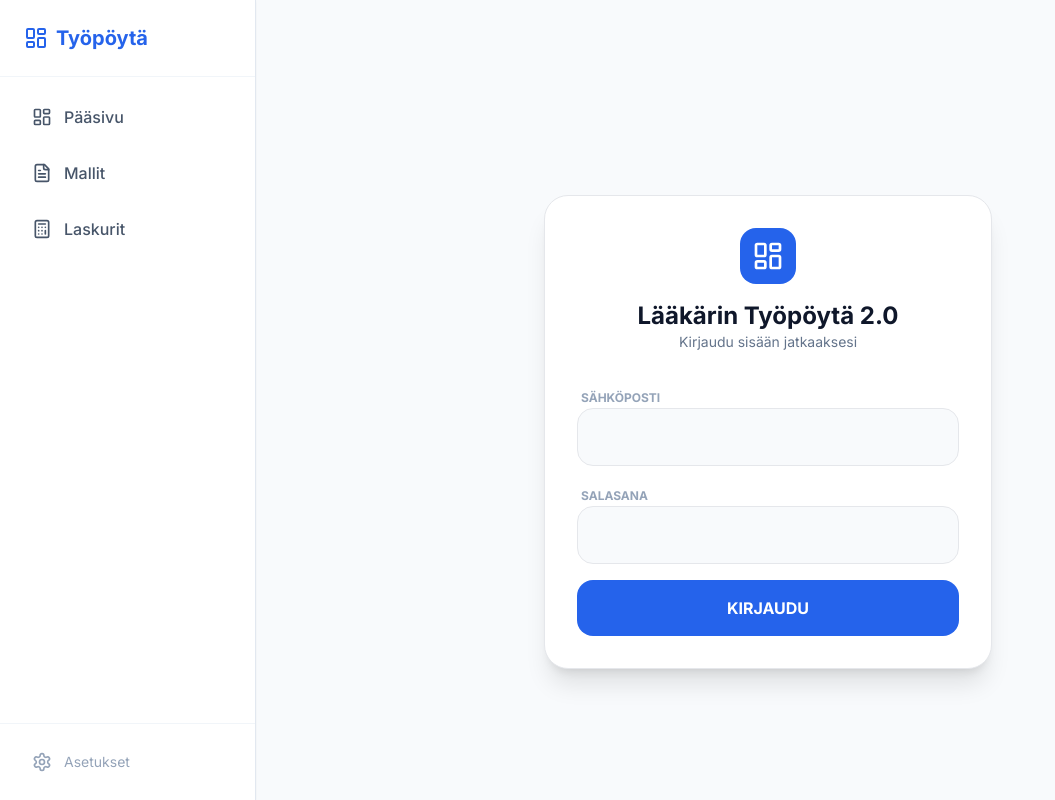
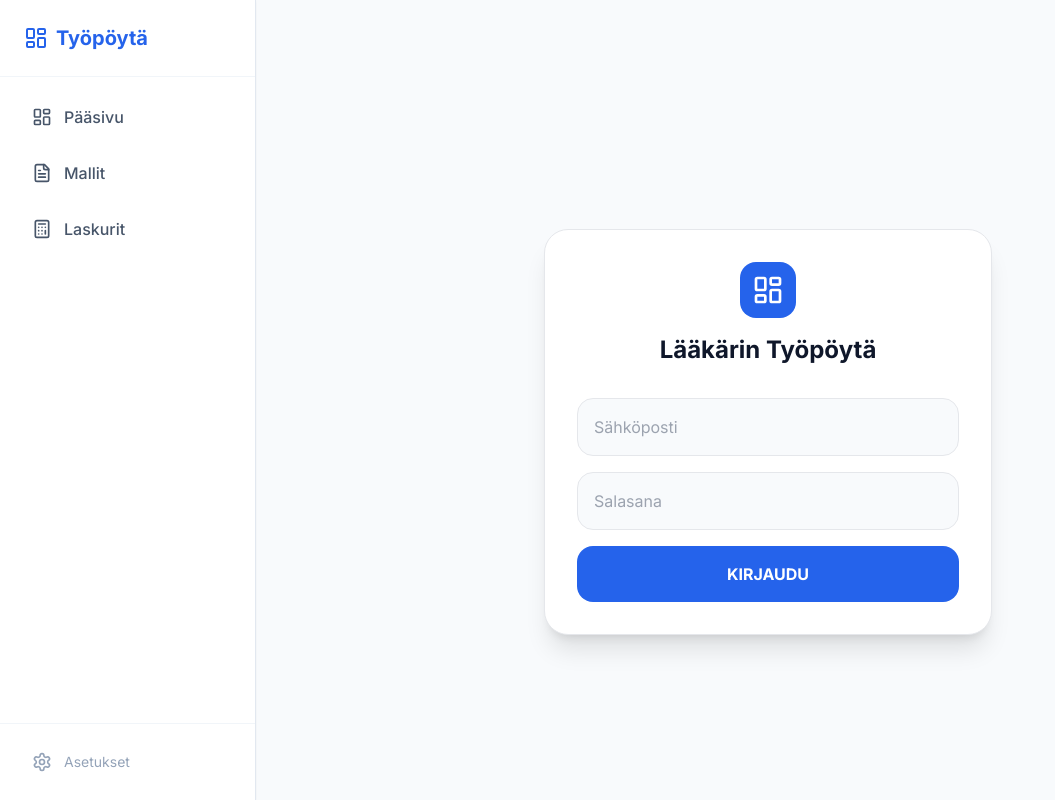
Before and after one commit to kapiur/LaakarinTyopoyta, a Next.js app: page /login in a window 1280 px wide. Shown: the whole page, without its empty margins (0-1055 px from the left). Built offline with nearby package versions, Linux system fonts and the light colour scheme.

Commit message:
Update page.tsx

```diff
--- a/app/login/page.tsx
+++ b/app/login/page.tsx
@@ -2,24 +2,42 @@
 import { useState } from 'react';
 import { signIn } from 'next-auth/react';
 import { useRouter } from 'next/navigation';
-import { LayoutDashboard } from 'lucide-react';
+import { LayoutDashboard, Loader2 } from 'lucide-react';
 
 export default function LoginPage() {
   const [email, setEmail] = useState('');
   const [password, setPassword] = useState('');
   const [error, setError] = useState('');
+  const [loading, setLoading] = useState(false);
   const router = useRouter();
 
   const handleSubmit = async (e: React.FormEvent) => {
     e.preventDefault();
-    const res = await signIn('credentials', {
-      email,
-      password,
-      redirect: false
-    });
+    setLoading(true);
+    setError('');
 
-    if (res?.error) setError('Väärä sähköposti tai salasana');
-    else router.push('/');
+    try {
+      console.log("Yritetään kirjautua...", email);
+      const res = await signIn('credentials', {
+        email: email.toLowerCase().trim(),
+        password: password,
+        redirect: false
+      });
+
+      console.log("Vastaus:", res);
+
+      if (res?.error) {
+        setError('Väärä sähköposti tai salasana');
+      } else if (res?.ok) {
+        router.push('/');
+        router.refresh(); // Обновляем состояние сервера
+      }
+    } catch (err) {
+      console.error("Kirjautumisvirhe:", err);
+      setError('Palvelinvirhe. Yritä uudelleen.');
+    } finally {
+      setLoading(false);
+    }
   };
 
   return (
@@ -29,21 +47,35 @@ export default function LoginPage() {
           <div className="bg-blue-600 p-3 rounded-2xl mb-4 text-white">
             <LayoutDashboard size={32} />
           </div>
-          <h1 className="text-2xl font-bold">Lääkärin Työpöytä 2.0</h1>
-          <p className="text-slate-500 text-sm">Kirjaudu sisään jatkaaksesi</p>
+          <h1 className="text-2xl font-bold">Lääkärin Työpöytä</h1>
         </div>
 
         <form onSubmit={handleSubmit} className="space-y-4">
-          <div>
-            <label className="text-xs font-bold text-slate-400 uppercase ml-1">Sähköposti</label>
-            <input type="email" value={email} onChange={e => setEmail(e.target.value)} className="w-full p-4 bg-slate-50 border rounded-2xl focus:ring-2 focus:ring-blue-500 outline-none" required />
-          </div>
-          <div>
-            <label className="text-xs font-bold text-slate-400 uppercase ml-1">Salasana</label>
-            <input type="password" value={password} onChange={e => setPassword(e.target.value)} className="w-full p-4 bg-slate-50 border rounded-2xl focus:ring-2 focus:ring-blue-500 outline-none" required />
-          </div>
+          <input
+            type="email"
+            placeholder="Sähköposti"
+            value={email}
+            onChange={e => setEmail(e.target.value)}
+            className="w-full p-4 bg-slate-50 border rounded-2xl outline-none focus:ring-2 focus:ring-blue-500"
+            required
+          />
+          <input
+            type="password"
+            placeholder="Salasana"
+            value={password}
+            onChange={e => setPassword(e.target.value)}
+            className="w-full p-4 bg-slate-50 border rounded-2xl outline-none focus:ring-2 focus:ring-blue-500"
+            required
+          />
           {error && <p className="text-red-500 text-xs font-bold text-center">{error}</p>}
-          <button type="submit" className="w-full py-4 bg-blue-600 text-white rounded-2xl font-bold hover:bg-blue-700 transition-all">KIRJAUDU</button>
+          <button
+            type="submit"
+            disabled={loading}
+            className="w-full py-4 bg-blue-600 text-white rounded-2xl font-bold hover:bg-blue-700 disabled:bg-slate-300 flex justify-center items-center gap-2"
+          >
+            {loading && <Loader2 className="animate-spin" size={18} />}
+            {loading ? 'KIRJAUTUDUTAAN...' : 'KIRJAUDU'}
+          </button>
         </form>
       </div>
     </div>
```
